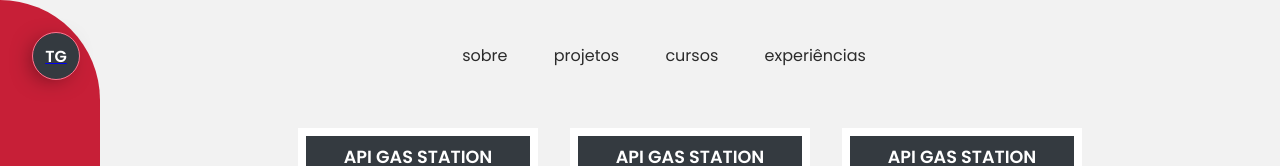
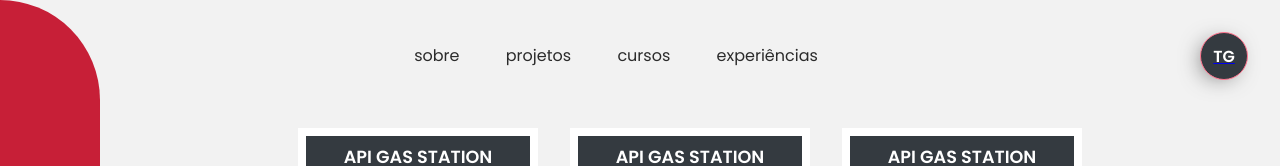
Before and after one commit to Galvaothiago/My-new-portfolio, a React (Vite) app: page /projects in a window 1280 px wide. Shown: the top 166 px of the page. Built offline with nearby package versions, Linux system fonts and the light colour scheme.

Commit message:
added hover effect to add a background in header component

```diff
--- a/src/components/header/index.tsx
+++ b/src/components/header/index.tsx
@@ -1,5 +1,6 @@
-import { useState } from "react";
+import { useContext, useState } from "react";
 import { Link } from "react-router-dom";
+import { HoverContext } from "../../context/HandleHoverContext";
 import { Container, LogoName, Menu } from "./style";
 
 export function Header() {
@@ -7,7 +8,8 @@ export function Header() {
     const linksPath = ['/about', '/projects', '/courses', '/experience']
 
     const [ linkSelected, setLinkSelected ] = useState<String>('')
-    const [ showBackground, setShowBackground ] = useState<boolean>(false)
+    // const [ showBackground, setShowBackground ] = useState<boolean>(false)
+    const { showBackground } = useContext(HoverContext)
 
     const handleBackgroundHeader = () => {
 
@@ -17,13 +19,8 @@ export function Header() {
     }
 
     return (
-        <Container bgLinear={false}>
-            <Link onClick={() => setLinkSelected('')} to="/">
-                <LogoName>
-                    TG
-                </LogoName>
-            </Link>
-            <Menu bgLinear={false}>
+        <Container bgLinear={showBackground}>
+            <Menu bgLinear={showBackground}>
                 <div>
                     { links.map((link, index) => (
                         <Link
@@ -37,6 +34,11 @@ export function Header() {
                     )) }
                 </div>
             </Menu>
+            <Link onClick={() => setLinkSelected('')} to="/">
+                <LogoName>
+                    TG
+                </LogoName>
+            </Link>
         </Container>
     )
 }
--- a/src/components/header/style.ts
+++ b/src/components/header/style.ts
@@ -70,7 +70,7 @@ export const Menu = styled.nav<bgLinearProps>`
             padding:1rem;
 
             border-radius: 25px;
-            transition: all .2s;
+            transition: all .2s ease-in-out;
 
             &:hover {
                 transform: scale(1.07);
--- /dev/null
+++ b/src/context/HandleHoverContext.tsx
@@ -0,0 +1,28 @@
+import { createContext, ReactNode, useState } from "react";
+
+interface BackgroundProps {
+    showBackground: boolean,
+    handleBackground: (state: boolean) => void
+}
+
+export const HoverContext = createContext({} as BackgroundProps)
+
+interface ChildrenProps {
+    children: ReactNode
+}
+
+export function HandleHoverProvide({ children }: ChildrenProps){
+    const [ showBackground, setShowBackground ] = useState<boolean>(false)
+
+    const handleBackground = (state: boolean) => {
+        setShowBackground(state)
+    }
+    return (
+        <HoverContext.Provider value={{
+            handleBackground,
+            showBackground
+        }}>
+        { children }
+        </HoverContext.Provider>
+    )
+}
--- a/src/main.tsx
+++ b/src/main.tsx
@@ -2,12 +2,15 @@ import ReactDOM from 'react-dom'
 import App from './App'
 import { GlobalStyle } from './global'
 import { BrowserRouter } from "react-router-dom";
+import { HandleHoverProvide } from './context/HandleHoverContext';
 
 ReactDOM.render(
   <>
     <BrowserRouter>
-      <App />
-      <GlobalStyle />
+      <HandleHoverProvide>
+        <App />
+        <GlobalStyle />
+      </HandleHoverProvide>
     </BrowserRouter>
   </>,
   document.getElementById('root')
--- a/src/pages/projects/index.tsx
+++ b/src/pages/projects/index.tsx
@@ -1,11 +1,16 @@
-import { useEffect, useRef, useState } from "react";
+import { useContext, useEffect, useRef, useState } from "react";
 import { Card } from "../../components/cardProject";
 import { Sidebar } from "../../components/sidebar";
+import { HoverContext } from "../../context/HandleHoverContext";
 import { Container, Content } from "./style";
 
 export function Projects() {
     const [ value, setValue ] = useState(0)
+    const SCROLL_LIMIT = 6
+
     const container = useRef<HTMLDivElement>(null)
+
+    const { handleBackground } = useContext(HoverContext)
 
     useEffect(() => {
       if(container.current) {
@@ -19,6 +24,12 @@ export function Projects() {
 
       container.current.addEventListener('scroll', updateSCrollValue)
 
+
+      if(value > SCROLL_LIMIT) {
+        handleBackground(true)
+      } else {
+        handleBackground(false)
+      }
       return () => container.current?.removeEventListener('scroll', updateSCrollValue)
 
       }
```
